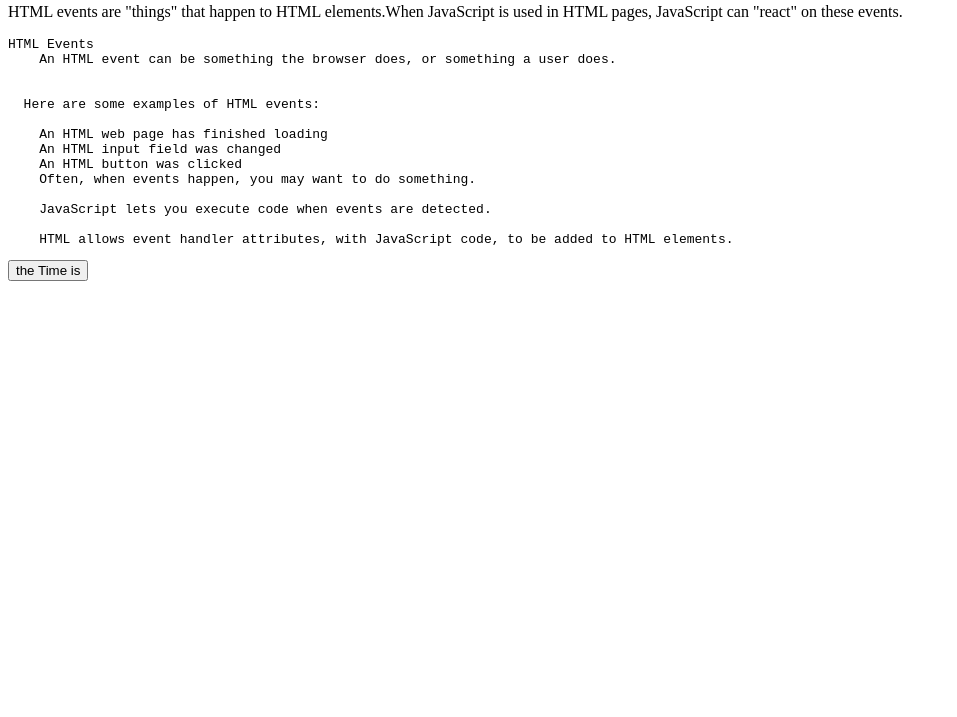
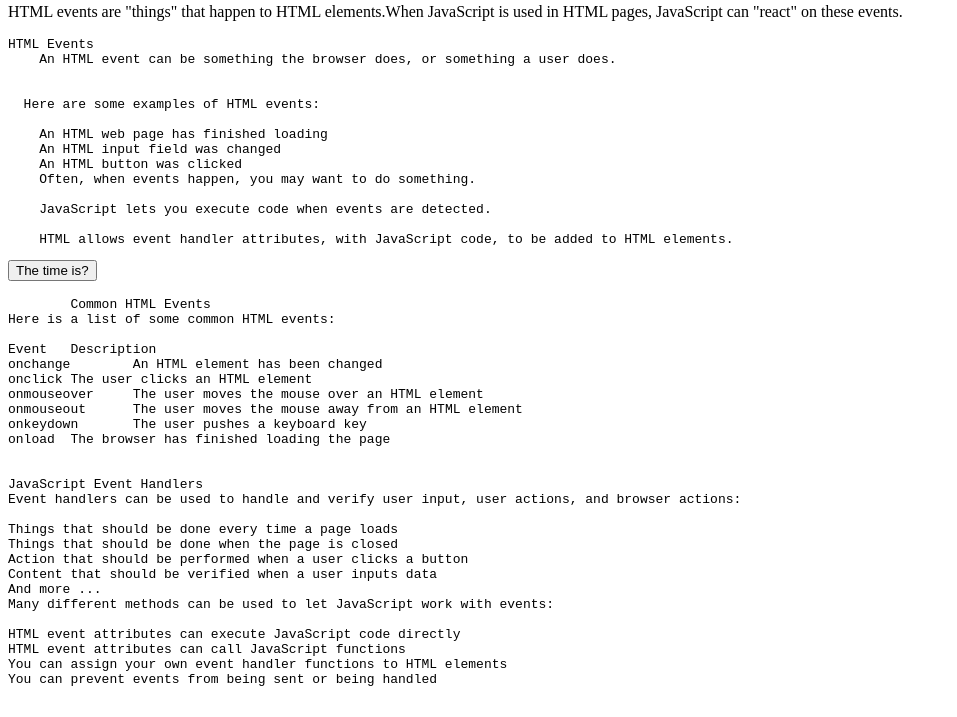
Before and after one commit to celinehimbaza1/JavaScript, a plain HTML site: page event.html in a window 1280 px wide. Shown: the part 83-800 px from the top of the page, without its empty margins (0-957 px from the left). Drawn offline with Linux system fonts and the light colour scheme.

Commit message:
JS Event

```diff
--- a/event.html
+++ b/event.html
@@ -24,7 +24,42 @@
 
     HTML allows event handler attributes, with JavaScript code, to be added to HTML elements.</pre>
 
-    <button onclick="document.getElementById('demo').innerHTML=Date()">the Time is</button>
+    <!-- <button onclick="document.getElementById('demo').innerHTML=Date()">the Time is</button> -->
+    <!-- <button onclick="this.innerHTML = Date()">The time is?</button> -->
+    <button onclick="displayDate()">The time is?</button>
+    <script>
+        function displayDate(){
+            document.getElementById('demo').innerHTML= Date()
+        }
+    </script>
     <p id="demo"></p>
+    <pre>
+        Common HTML Events
+Here is a list of some common HTML events:
+
+Event	Description
+onchange	An HTML element has been changed
+onclick	The user clicks an HTML element
+onmouseover	The user moves the mouse over an HTML element
+onmouseout	The user moves the mouse away from an HTML element
+onkeydown	The user pushes a keyboard key
+onload	The browser has finished loading the page
+
+
+JavaScript Event Handlers
+Event handlers can be used to handle and verify user input, user actions, and browser actions:
+
+Things that should be done every time a page loads
+Things that should be done when the page is closed
+Action that should be performed when a user clicks a button
+Content that should be verified when a user inputs data
+And more ...
+Many different methods can be used to let JavaScript work with events:
+
+HTML event attributes can execute JavaScript code directly
+HTML event attributes can call JavaScript functions
+You can assign your own event handler functions to HTML elements
+You can prevent events from being sent or being handled
+    </pre>
 </body>
 </html>
```
